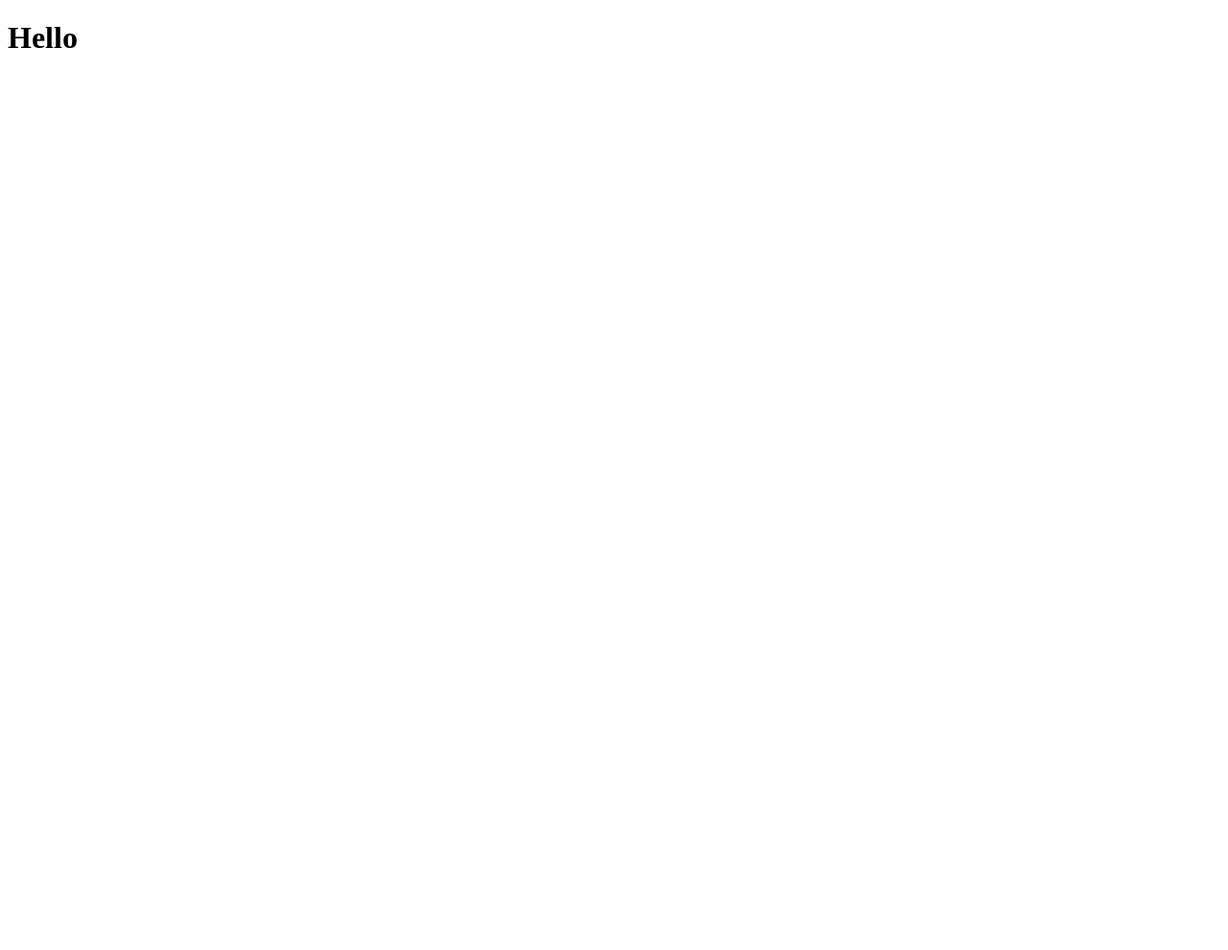
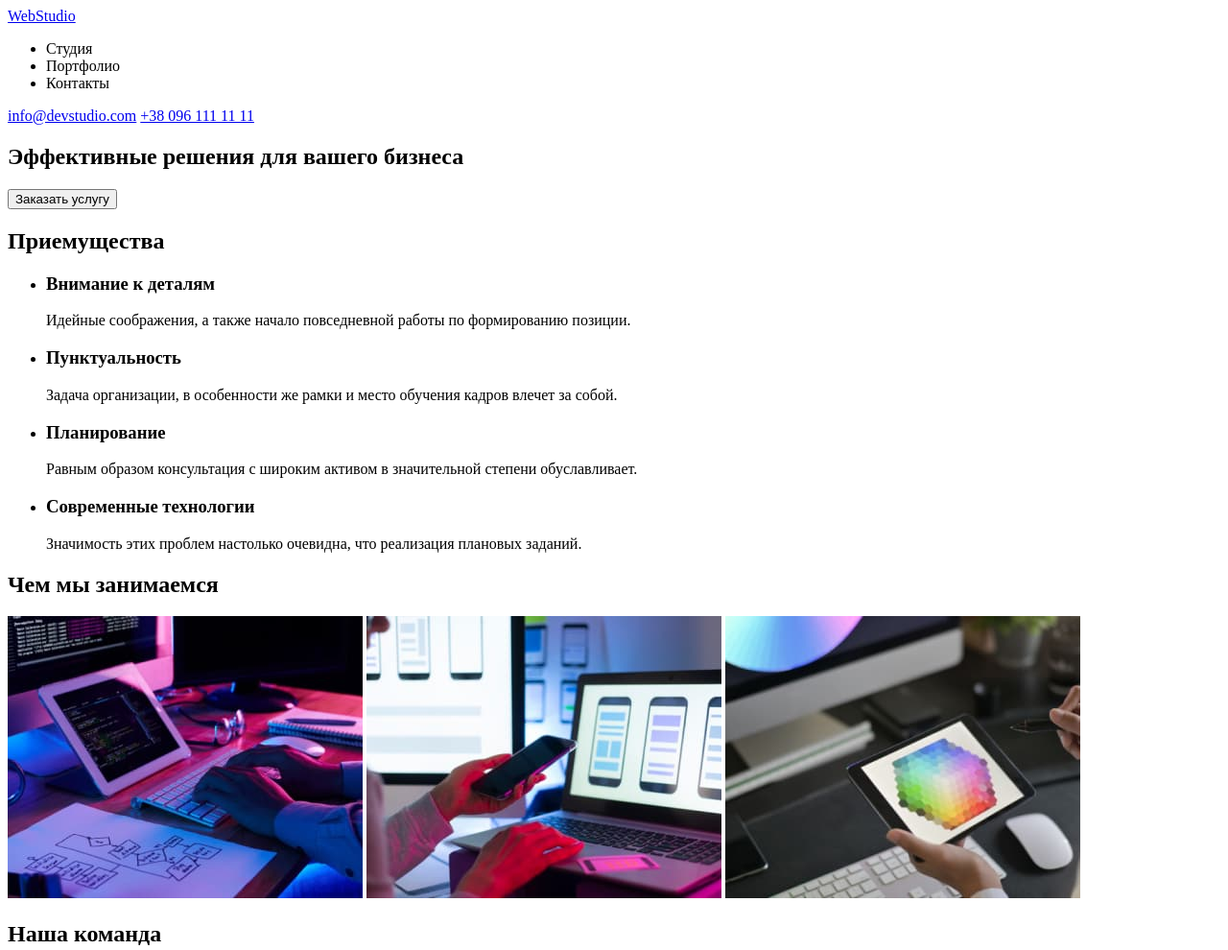
Before and after one commit to jekamokan/goit-markup-hw-01, a plain HTML site: page index.html in a window 1280 px wide. Shown: the top 990 px of the page at 96% size. Before the commit the page ends 800 px from the top, so only its background shows below. Drawn offline with Linux system fonts and the light colour scheme.

Commit message:
first HW

```diff
--- a/index.html
+++ b/index.html
@@ -1,5 +1,5 @@
 <!DOCTYPE html>
-<html lang="en">
+<html lang="ru">
 <head>
     <meta charset="UTF-8">
     <meta http-equiv="X-UA-Compatible" content="IE=edge">
@@ -7,6 +7,111 @@
     <title>Document</title>
 </head>
 <body>
-    <h1>Hello</h1>
+    <header>
+        <nav>
+            <a href="/">WebStudio</a>
+            <ul>
+                <li>Студия</li>
+                <li>Портфолио</li>
+                <li>Контакты</li>
+            </ul>
+            <a href="mailto:info@devstudio.com">info@devstudio.com</a>
+            <a href="tel:+380961111111">+38 096 111 11 11</a>
+        </nav>
+    </header>
+    <main>
+        <!--Приветствие-->
+        <section>
+            <h1>
+                Эффективные решения для вашего бизнеса
+            </h1>
+            <button type="button">
+                Заказать услугу
+            </button>
+        </section>
+        <!--Приемущества-->
+        <section>
+            <h2>Приемущества</h2>
+            <ul>
+                <li>
+                    <h3>
+                        Внимание к деталям
+                    </h3>
+                    <p>
+                        Идейные соображения, а также начало повседневной работы по формированию позиции.
+                    </p>
+                </li>
+                <li>
+                    <h3>
+                        Пунктуальность
+                    </h3>
+                    <p>
+                        Задача организации, в особенности же рамки и место обучения кадров влечет за собой.
+                    </p>
+                </li>
+                <li>
+                    <h3>
+                        Планирование
+                    </h3>
+                    <p>
+                        Равным образом консультация с широким активом в значительной степени обуславливает.
+                    </p>
+                </li>
+                <li>
+                    <h3>
+                        Современные технологии
+                    </h3>
+                    <p>
+                        Значимость этих проблем настолько очевидна, что реализация плановых заданий.
+                    </p>
+                </li>
+            </ul>
+        </section>
+        <!--Чем мы занимаемся-->
+        <section>
+            <h2>
+                Чем мы занимаемся
+            </h2>
+            <a href=""><img src="./images/box1.jpg" alt="Пишем код" width="370"></a>
+            <a href=""><img src="./images/box2.jpg" alt="Тестируем продукт" width="370"></a>
+            <a href=""><img src="./images/box3.jpg" alt="Делаем дизайн" width="370"></a>
+        </section>
+        <!--Наша команда-->
+        <section>
+            <h2>
+                Наша команда
+            </h2>
+            <ul>
+                <li>
+                    <img src="./images/igor.jpg" alt="Игорь Демьяненко" width="270">
+                    <h3>Игорь Демьяненко</h3>
+                    <p>Product Designer</p>
+                </li>
+                <li>
+                    <img src="./images/olga.jpg" alt="Ольга Репина" width="270">
+                    <h3>Ольга Репина</h3>
+                    <p>Frontend Developer</p>
+                </li>
+                <li>
+                    <img src="./images/nikolai.jpg" alt="Николай Тарасов" width="270">
+                    <h3>Николай Тарасов</h3>
+                    <p>Marketing</p>
+                </li>
+                <li>
+                    <img src="./images/mihail.jpg" alt="Михаил Ермаков" width="270">
+                    <h3>Михаил Ермаков</h3>
+                    <p>UI Designer</p>
+                </li>
+            </ul>
+        </section>
+    </main>
+    <footer>
+        <a href="/">WebStudio</a>
+        <address>
+            <a href="https://www.google.com/maps/d/u/0/viewer?mid=10uSM3H-mIU3GznYo2szRIEphczw&hl=en_US&ll=50.42732700000001%2C30.538092&z=17">г. Киев, пр-т Леси Украинки, 26</a>
+            <a href="mailto:info@example.com">info@example.com</a>
+            <a href="tel:+380991111111">+38 099 111 11 11</a>
+        </address>
+    </footer>
 </body>
 </html>
```
Also changed, not shown: css/style.css (deleted), images/box1.jpg (added), images/box2.jpg (added), images/box3.jpg (added), images/igor.jpg (added), images/mihail.jpg (added), images/nikolai.jpg (added), images/olga.jpg (added).
